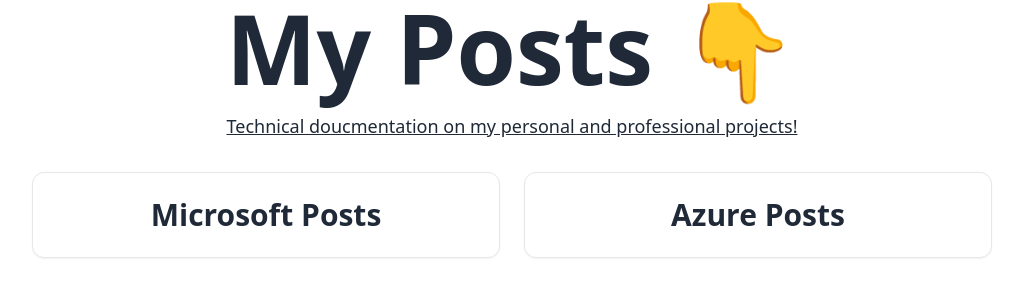
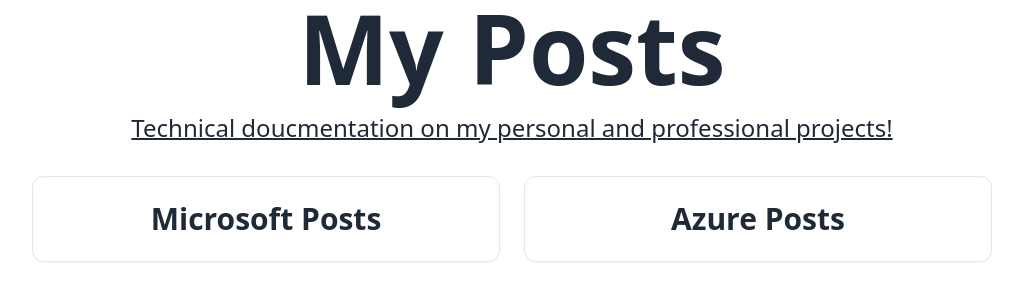
Before and after one commit to ConnorMcElwain/beta.mcelwain.me, a Next.js app: page /posts in a window 1280 px wide. Shown: the top 300 px of the page, without its empty margins (128-1151 px from the left). Built offline with nearby package versions, Linux system fonts and the light colour scheme.

Commit message:
Text changes

```diff
--- a/pages/posts.mdx
+++ b/pages/posts.mdx
@@ -1,6 +1,6 @@
 <div className='text-center'>
-  <h1 className='text-8xl font-bold pb-2'>My Posts 👇</h1>
-    <p class="dark:text-white text-lg underline underline-offset-1 pt-2">Technical doucmentation on my personal and professional projects!</p>
+  <h1 className='text-8xl font-bold pb-2'>My Posts</h1>
+    <p class="dark:text-white text-2xl underline underline-offset-1 pt-2">Technical doucmentation on my personal and professional projects!</p>
 </div>
 
 <div class="max-w-5xl px-4 py-10 sm:px-6 lg:px-8 lg:py-8 mx-auto">
```
